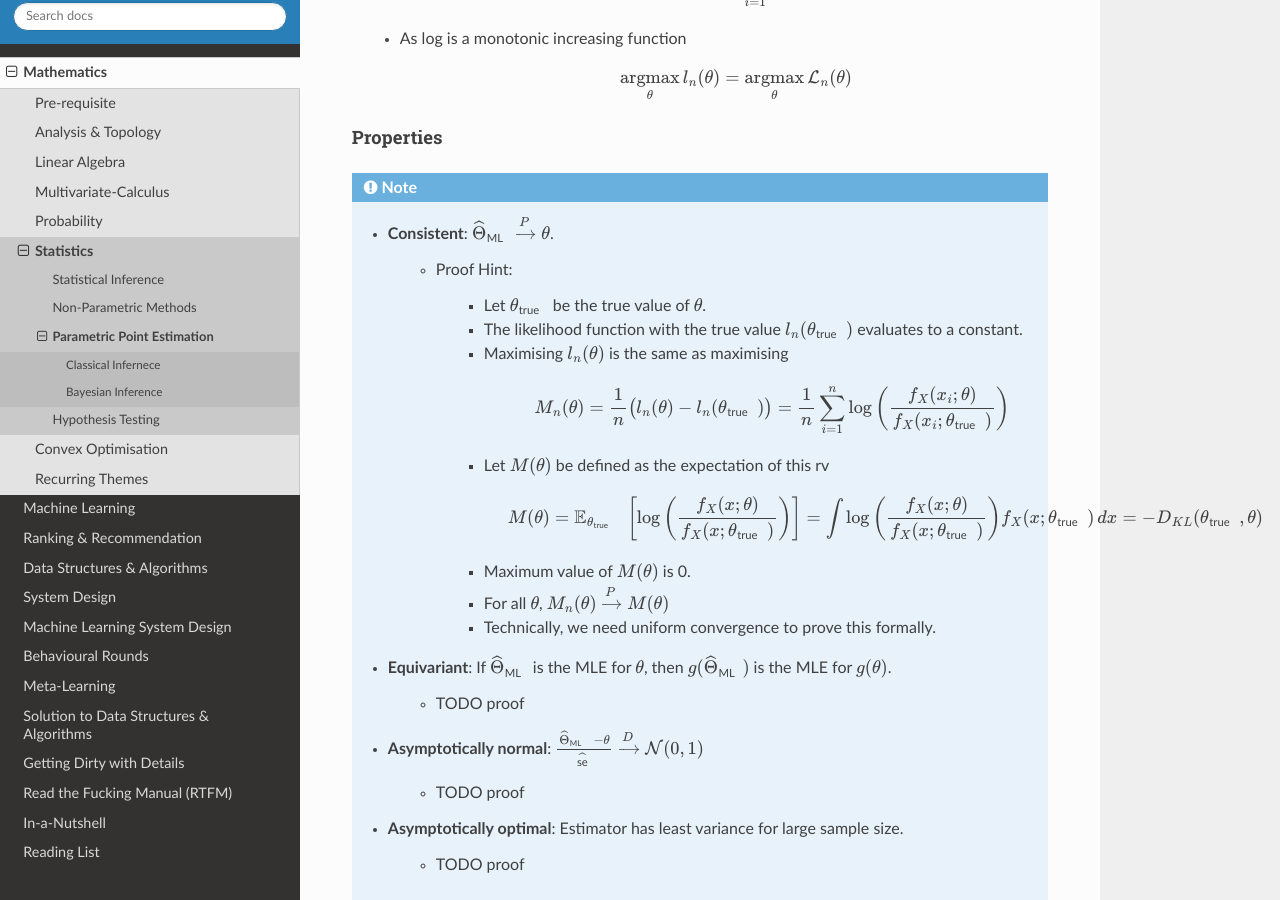
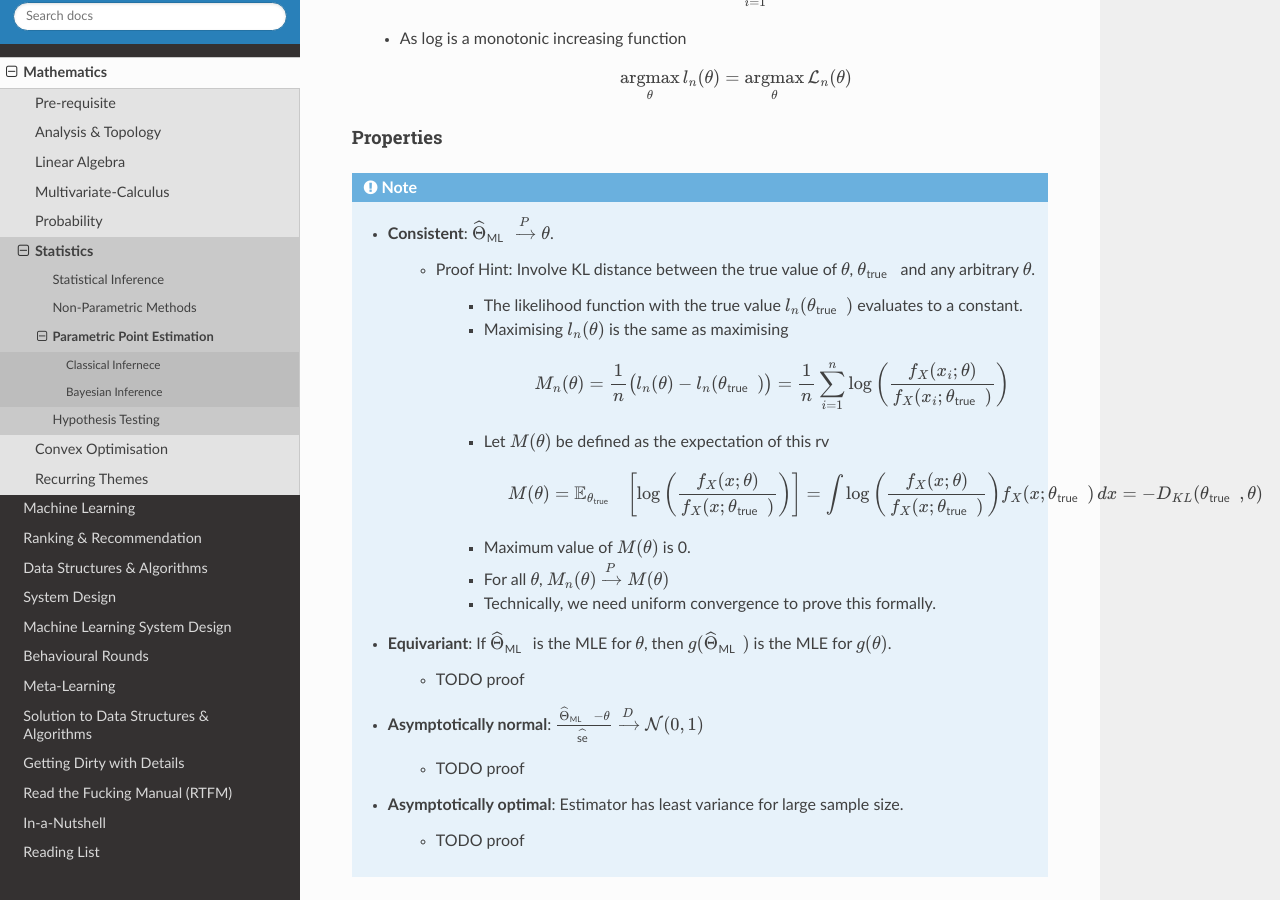
Before and after one commit to uselesstechjunks/leetcode, a Sphinx documentation site: the page built from docs/source/math/stat/pointest.rst, in a window 1280 px wide and 900 px high, scrolled down 2221 px. Built offline with Sphinx 7.4.7 and the Read the Docs theme 2.0.0, drawn with Linux system fonts in a browser that asks for light colours.

Commit message:
Update pointest.rst

```diff
--- a/docs/source/math/stat/pointest.rst
+++ b/docs/source/math/stat/pointest.rst
@@ -82,9 +82,8 @@ Properties
 .. note::
 	* **Consistent**: :math:`\widehat{\Theta}_{\text{ML}}\xrightarrow[]{P}\theta`.
 
-		* Proof Hint:
+		* Proof Hint: Involve KL distance between the true value of :math:`\theta`, :math:`\theta_{\text{true}}` and any arbitrary :math:`\theta`.
 
-			* Let :math:`\theta_{\text{true}}` be the true value of :math:`\theta`.
 			* The likelihood function with the true value :math:`l_n(\theta_{\text{true}})` evaluates to a constant.
 			* Maximising :math:`l_n(\theta)` is the same as maximising
 
```
